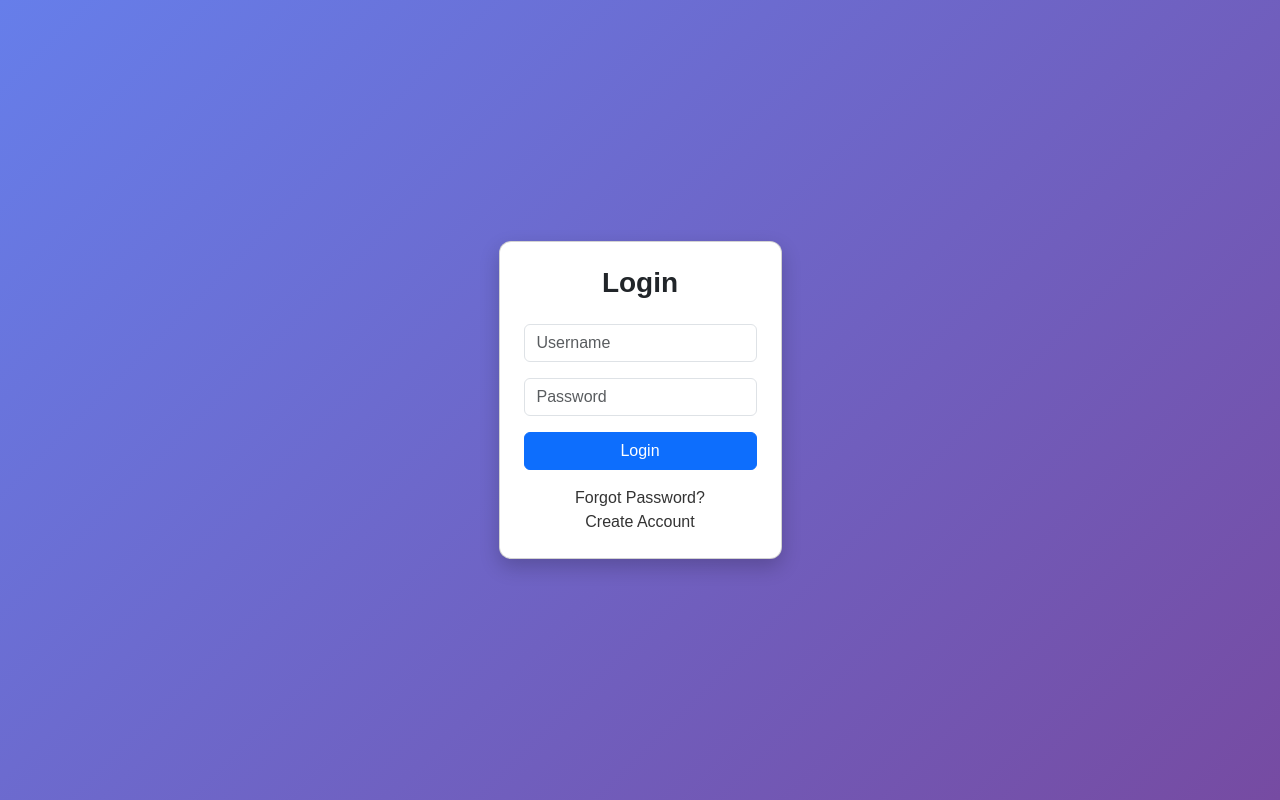
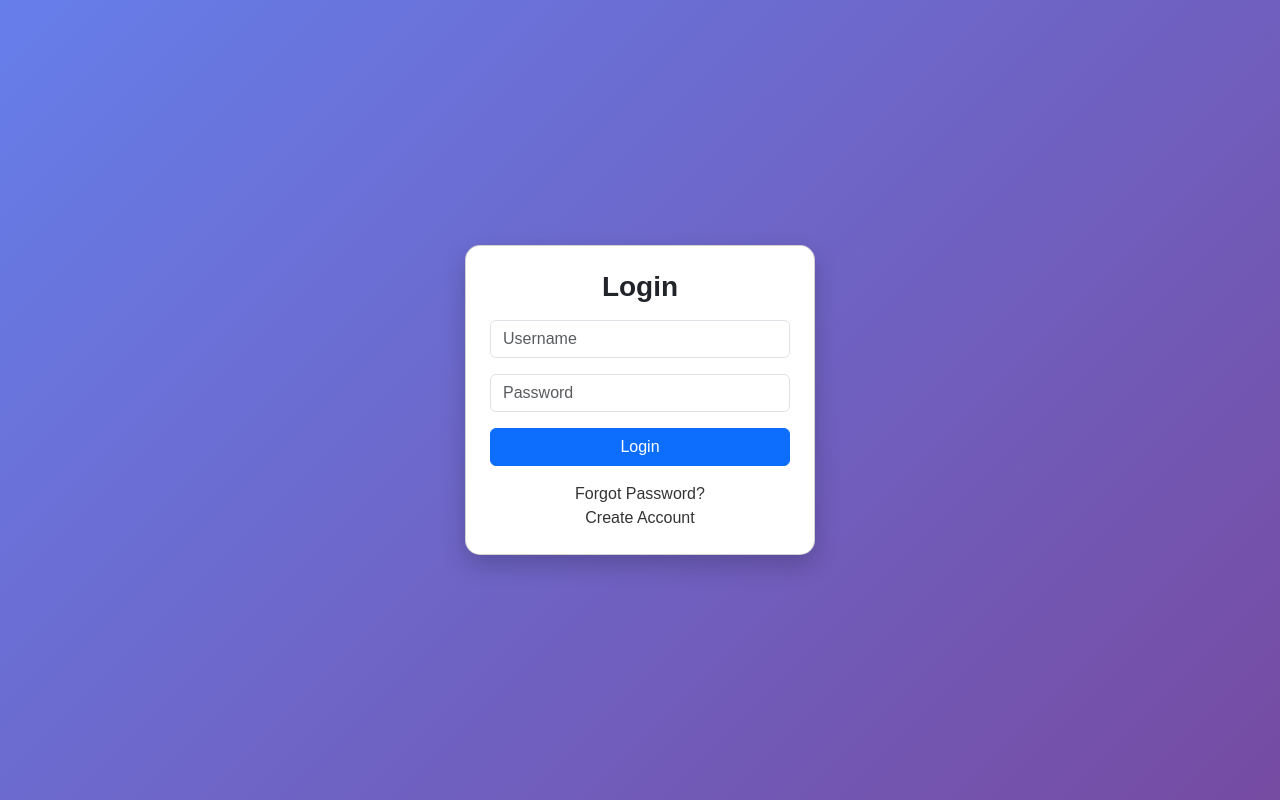
Before and after one commit to harshithaharhi/html-authentication-poc, a plain HTML site: page index.html in a window 1280 px wide. Drawn offline with nearby package versions, Linux system fonts and the light colour scheme.

Commit message:
Bootstrap styling added

```diff
--- a/index.html
+++ b/index.html
@@ -4,7 +4,9 @@
 <title>Login</title>
 
 <link href="https://cdn.jsdelivr.net/npm/bootstrap@5.3.2/dist/css/bootstrap.min.css" rel="stylesheet">
+<link rel="stylesheet" href="https://cdn.jsdelivr.net/npm/bootstrap-icons@1.11.1/font/bootstrap-icons.css">
 <link rel="stylesheet" href="styles.css">
+
 
 </head>
 
@@ -13,7 +15,7 @@
 <div class="container d-flex justify-content-center align-items-center vh-100">
 <div class="card p-4">
 
-<h3 class="text-center mb-4">Login</h3>
+<h3 class="text-center mb-3">Login</h3>
 
 <form action="dashboard.html">
 
--- a/styles.css
+++ b/styles.css
@@ -5,9 +5,9 @@
 }
 
 .card{
-padding:20px;
-border-radius:12px;
-box-shadow:0 8px 20px rgba(0,0,0,0.2);
+width:350px;
+border-radius:15px;
+box-shadow:0 10px 25px rgba(0,0,0,0.2);
 }
 
 .btn{
```
Also changed, not shown: dashboard.html (+1 -0 lines), forgot-password.html (+1 -0 lines), register.html (+2 -0 lines), reset-password.html (+1 -0 lines).
